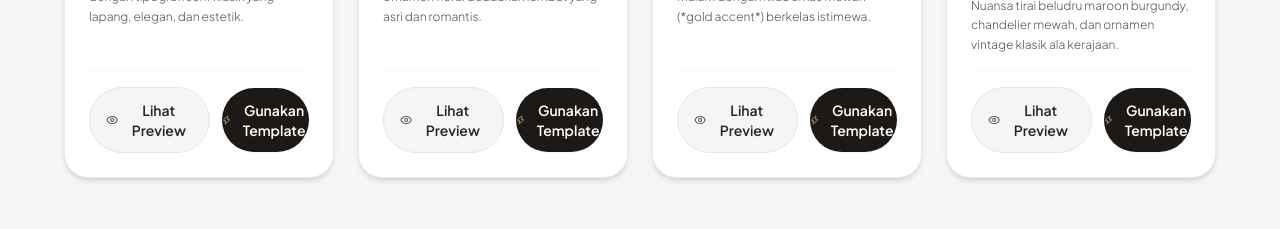
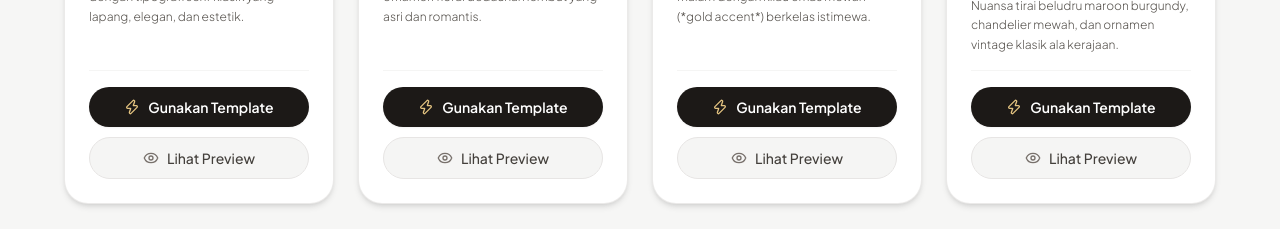
Before and after one commit to Dzaki21/Go-Undangan, a React (Vite) app: page / in a window 1280 px wide. Shown: the part 1362-1591 px from the top of the page. Built offline with nearby package versions, Linux system fonts and the light colour scheme; no server answers; a web font is replaced by a local one.

Commit message:
style: arrange template card action buttons vertically to prevent squished text

```diff
--- a/src/pages/LandingPage.tsx
+++ b/src/pages/LandingPage.tsx
@@ -220,22 +220,22 @@ export const LandingPage: React.FC<LandingPageProps> = ({
                     <p className="text-xs text-stone-600 leading-relaxed font-light">{card.description}</p>
                   </div>
 
-                  <div className="pt-4 border-t border-stone-100 flex flex-col sm:flex-row items-center gap-2 sm:gap-3">
+                  <div className="pt-4 border-t border-stone-100 flex flex-col gap-2.5">
+                    <button
+                      type="button"
+                      onClick={() => onSelectTemplate(card.id)}
+                      className="w-full py-2.5 px-4 bg-stone-900 hover:bg-gold-700 text-white text-xs sm:text-sm font-semibold rounded-full transition-colors flex items-center justify-center gap-2 cursor-pointer shadow-sm"
+                    >
+                      <Zap className="w-4 h-4 text-gold-400" />
+                      <span>Gunakan Template</span>
+                    </button>
                     <button
                       type="button"
                       onClick={() => setPreviewTheme(card.id)}
-                      className="w-full sm:w-auto px-4 py-3 bg-stone-100 hover:bg-stone-200 text-stone-800 text-xs sm:text-sm font-semibold rounded-full transition-colors flex items-center justify-center gap-1.5 cursor-pointer border border-stone-200"
+                      className="w-full py-2.5 px-4 bg-stone-100 hover:bg-stone-200 text-stone-700 text-xs sm:text-sm font-medium rounded-full transition-colors flex items-center justify-center gap-2 cursor-pointer border border-stone-200"
                     >
-                      <Eye className="w-4 h-4 text-stone-600" />
+                      <Eye className="w-4 h-4 text-stone-500" />
                       <span>Lihat Preview</span>
-                    </button>
-                    <button
-                      type="button"
-                      onClick={() => onSelectTemplate(card.id)}
-                      className="w-full sm:flex-1 py-3 bg-stone-900 hover:bg-gold-700 text-white text-xs sm:text-sm font-semibold rounded-full transition-colors flex items-center justify-center gap-2 cursor-pointer shadow-sm"
-                    >
-                      <Zap className="w-4 h-4 text-gold-400" />
-                      <span>Gunakan Template</span>
                     </button>
                   </div>
                 </div>
```
